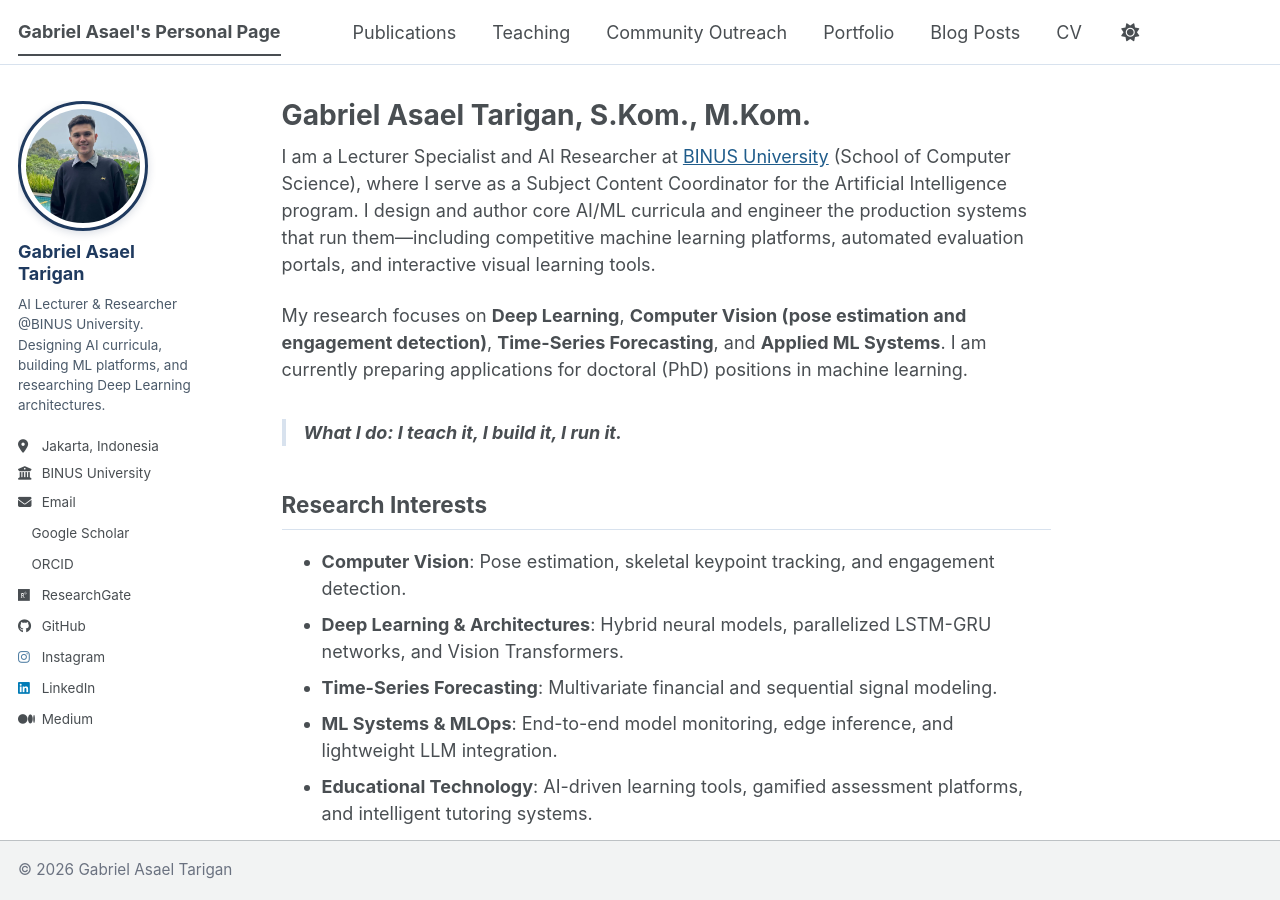
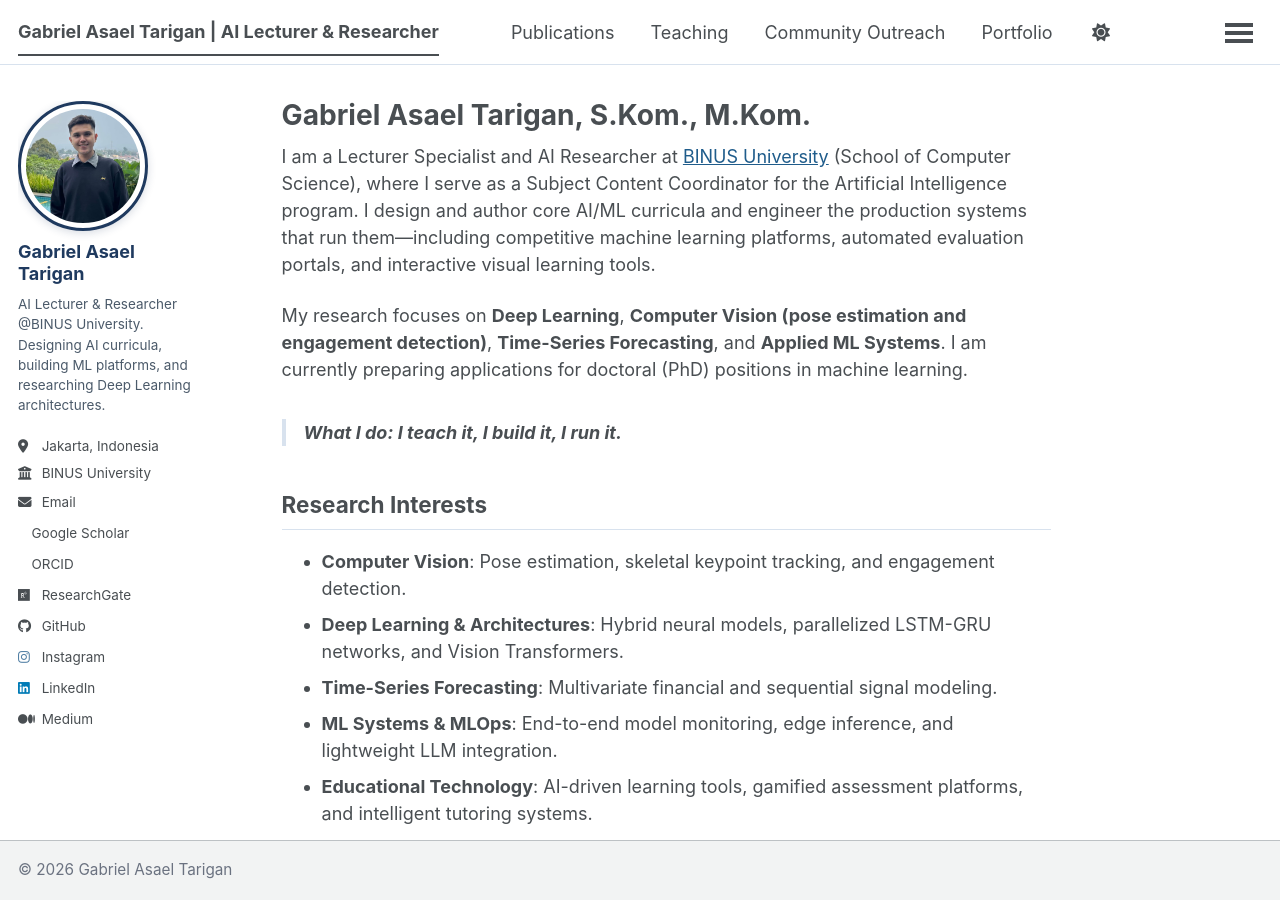
Before and after one commit to asaeltarigan/asaeltarigan.github.io, a Jekyll site: the page built from _pages/about.md, in a window 1280 px wide and 900 px high. Built offline with Jekyll 4.4.1, drawn with Linux system fonts in a browser that asks for light colours; a style sheet for code colours, icons or effects is not loaded.

Commit message:
Tab title: 'Gabriel Asael Tarigan | AI Lecturer & Researcher' (name-first per SEO guidance)

```diff
--- a/_config.yml
+++ b/_config.yml
@@ -9,7 +9,7 @@
 # Basic Site Settings
 locale                   : "en-US"
 site_theme               : "default" # The available themes options are "default", "air", "sunrise", "mint", "dirt" and "contrast"
-title                    : "Gabriel Asael's Personal Page"
+title                    : "Gabriel Asael Tarigan | AI Lecturer & Researcher"
 title_separator          : "-"
 name                     : &name "Gabriel Asael Tarigan"
 description              : &description "Gabriel Asael Tarigan - lecturer in Artificial Intelligence at BINUS University. Applied ML: time-series forecasting, ML systems, MLOps, and the AI curriculum I designed and built."
--- a/_pages/about.md
+++ b/_pages/about.md
@@ -1,7 +1,7 @@
 ---
 permalink: /
 title: "Gabriel Asael Tarigan, S.Kom., M.Kom."
-seo_title: "Gabriel Asael's Personal Page"
+seo_title: "Gabriel Asael Tarigan | AI Lecturer & Researcher"
 author_profile: true
 redirect_from:
   - /about/
```
